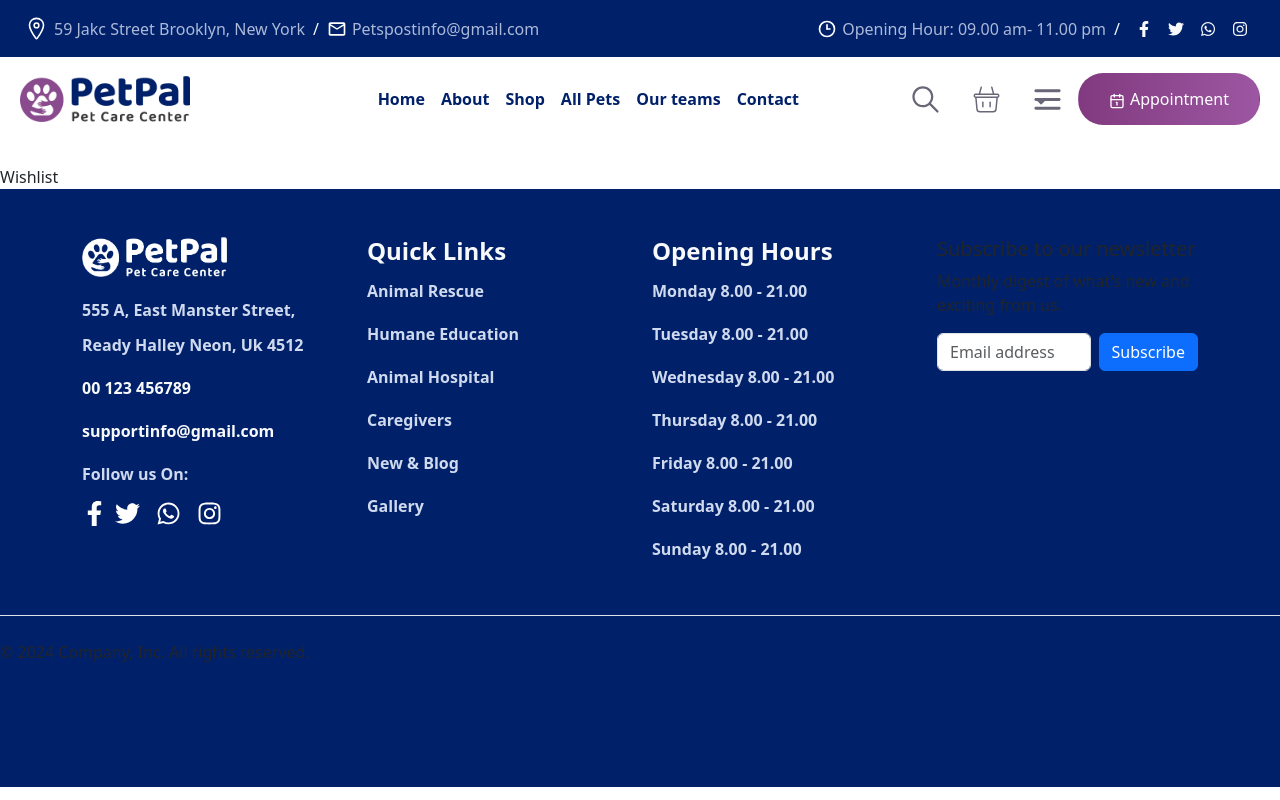
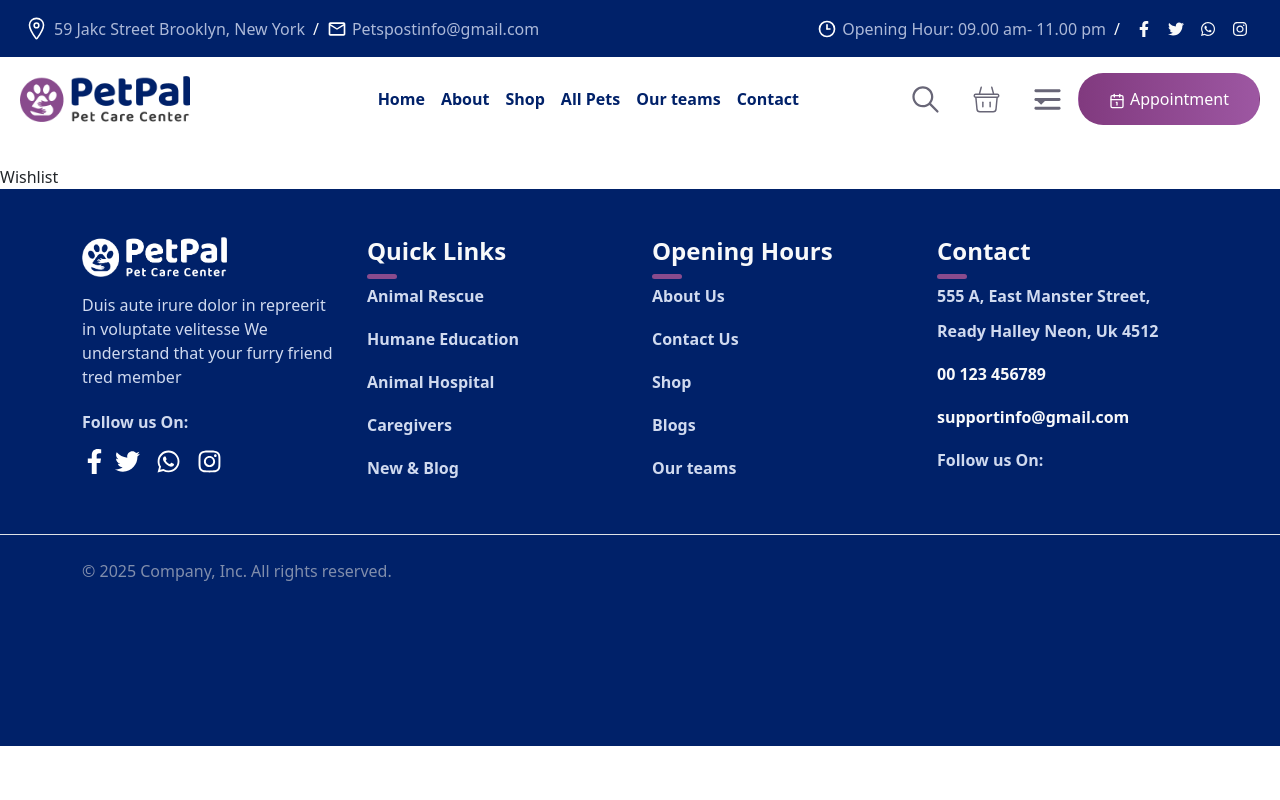
Before and after one commit to gahramanova/Petpal, a React (Vite) app: page /wishlist in a window 1280 px wide. Built offline with nearby package versions, Linux system fonts and the light colour scheme.

Commit message:
Added style changes on Footer pages

```diff
--- a/src/App.tsx
+++ b/src/App.tsx
@@ -13,7 +13,6 @@ import Register from './pages/Register'
 import Cart from './pages/Cart'
 import Wishlist from './pages/Wishlist'
 import Blog from './pages/Blog'
-import Gallery from './pages/Gallery'
 
 const App = () => {
   return (
@@ -32,7 +31,6 @@ const App = () => {
         <Route path='/blog' element={<Blog/>}></Route>
         <Route path='/cart' element={<Cart/>}></Route>
         <Route path='/wishlist' element={<Wishlist/>}></Route>
-        <Route path='/gallery' element={<Gallery/>}></Route>
 
       </Routes>
       <Footer/>
--- a/src/assets/sass/_footer.scss
+++ b/src/assets/sass/_footer.scss
@@ -14,4 +14,14 @@ footer {
         width: 25px;
         height: 25px;
     }
+    .empty {
+        width: 30px;
+        height: 5px;
+        background-color: #894B8D;
+        border-radius: 5px;
+    }
+    .rights {
+        color: #808EAC;
+    }
+
 }
--- a/src/layout/Footer.tsx
+++ b/src/layout/Footer.tsx
@@ -12,9 +12,9 @@ const Footer = () => {
             <div className="col-12 col-sm-6 col-md-3 mb-3">
               <img src={petpalLogo} style={{ width: "145px", height: "40px" }} className='mb-3' />
               <ul className="nav flex-column">
-                <li className="nav-item mb-2"><a href="#" className="nav-link p-0 footerColor">555 A, East Manster Street, Ready Halley Neon, Uk 4512</a></li>
-                <li className="nav-item mb-2"><a href="tel: 00 123 456789" className="nav-link p-0 text-light fw-bold">00 123 456789</a></li>
-                <li className="nav-item mb-2"><a href="mailto: supportinfo@gmail.com" className="nav-link p-0 text-light fw-bold">supportinfo@gmail.com</a></li>
+                <div className='content'>
+                  <p className='footerColor'>Duis aute irure dolor in repreerit in voluptate velitesse We understand that your furry friend tred member</p>
+                </div>
                 <li className="nav-item mb-2"><a href="#" className="nav-link p-0 footerColor">Follow us On:</a></li>
                 <div><FaFacebookF className='icons' />
                 <FaTwitter className='mx-2 icons' />
@@ -24,49 +24,52 @@ const Footer = () => {
               </ul>
             </div>
             <div className="col-12 col-sm-6 col-md-3 mb-3">
-              <h4 className='text-light fw-bold'>Quick Links</h4>
+              <h4 className='text-light fw-bold title'>Quick Links</h4>
+            <div className='empty'></div>
               <ul className="nav flex-column">
                 <li className="nav-item mb-2"><Link to="/allpets" className="nav-link p-0 footerColor">Animal Rescue</Link></li>
                 <li className="nav-item mb-2"><Link to="/contact" className="nav-link p-0 footerColor">Humane Education</Link></li>
                 <li className="nav-item mb-2"><Link to="/allpets" className="nav-link p-0 footerColor">Animal Hospital</Link></li>
                 <li className="nav-item mb-2"><Link to="/contact" className="nav-link p-0 footerColor">Caregivers</Link></li>
                 <li className="nav-item mb-2"><Link to="/blog" className="nav-link p-0 footerColor">New & Blog</Link></li>
-                <li className="nav-item mb-2"><Link to="/gallery" className="nav-link p-0 footerColor">Gallery</Link></li>
               </ul>
             </div>
             <div className="col-12 col-sm-6 col-md-3 mb-3">
-              <h4 className='text-light fw-bold'>Opening Hours</h4>
+              <h4 className='text-light fw-bold title'>Opening Hours</h4>
+            <div className='empty'></div>
               <ul className="nav flex-column">
-                <li className="nav-item mb-2"><a href="#" className="nav-link p-0 footerColor">Monday 8.00 - 21.00</a></li>
-                <li className="nav-item mb-2"><a href="#" className="nav-link p-0 footerColor">Tuesday  8.00 - 21.00</a></li>
-                <li className="nav-item mb-2"><a href="#" className="nav-link p-0 footerColor">Wednesday  8.00 - 21.00</a></li>
-                <li className="nav-item mb-2"><a href="#" className="nav-link p-0 footerColor">Thursday  8.00 - 21.00</a></li>
-                <li className="nav-item mb-2"><a href="#" className="nav-link p-0 footerColor">Friday 8.00 - 21.00</a></li>
-                <li className="nav-item mb-2"><a href="#" className="nav-link p-0 footerColor">Saturday  8.00 - 21.00</a></li>
-                <li className="nav-item mb-2"><a href="#" className="nav-link p-0 footerColor">Sunday 8.00 - 21.00</a></li>
+                <li className="nav-item mb-2"><Link to='/about' className="nav-link p-0 footerColor">About Us</Link></li>
+                <li className="nav-item mb-2"><Link to='/contact' className="nav-link p-0 footerColor">Contact Us</Link></li>
+                <li className="nav-item mb-2"><Link to='/shop' className="nav-link p-0 footerColor">Shop</Link></li>
+                <li className="nav-item mb-2"><Link to='/blog' className="nav-link p-0 footerColor">Blogs</Link></li>
+                <li className="nav-item mb-2"><Link to='/about' className="nav-link p-0 footerColor">Our teams</Link></li>
+
 
               </ul>
             </div>
             <div className="col-12 col-sm-6 col-md-3 mb-3">
-              <form>
-                <h5>Subscribe to our newsletter</h5>
-                <p>Monthly digest of what's new and exciting from us.</p>
-                <div className="d-flex flex-column flex-sm-row w-100 gap-2">
-                  <label htmlFor="newsletter1" className="visually-hidden">Email address</label>
-                  <input id="newsletter1" type="text" className="form-control" placeholder="Email address" fdprocessedid="tqr8sj" />
-                  <button className="btn btn-primary" type="button" fdprocessedid="jaamek">Subscribe</button>
-                </div>
-              </form>
+            <h4 className='text-light fw-bold title'>Contact</h4>
+            <div className='empty'></div>
+            <ul className="nav flex-column">
+                <li className="nav-item mb-2"><a href="#" className="nav-link p-0 footerColor">555 A, East Manster Street, Ready Halley Neon, Uk 4512</a></li>
+                <li className="nav-item mb-2"><a href="tel: 00 123 456789" className="nav-link p-0 text-light fw-bold">00 123 456789</a></li>
+                <li className="nav-item mb-2"><a href="mailto: supportinfo@gmail.com" className="nav-link p-0 text-light fw-bold">supportinfo@gmail.com</a></li>
+                <li className="nav-item mb-2"><a href="#" className="nav-link p-0 footerColor">Follow us On:</a></li>
+
+
+              </ul>
             </div>
           </div>
         </div>
         <div className="d-flex flex-column flex-sm-row justify-content-between py-4 my-4 border-top">
-          <p>© 2024 Company, Inc. All rights reserved.</p>
+        <div className='container'>
+        <p className='rights'>© {new Date().getFullYear()} Company, Inc. All rights reserved.</p>
           <ul className="list-unstyled d-flex">
             <li className="ms-3"><a className="link-body-emphasis" href="#"><svg className="bi" width={24} height={24}><use xlinkHref="#twitter" /></svg></a></li>
             <li className="ms-3"><a className="link-body-emphasis" href="#"><svg className="bi" width={24} height={24}><use xlinkHref="#instagram" /></svg></a></li>
             <li className="ms-3"><a className="link-body-emphasis" href="#"><svg className="bi" width={24} height={24}><use xlinkHref="#facebook" /></svg></a></li>
           </ul>
+        </div>
         </div>
       </footer>
 
--- a/src/pages/Gallery.tsx
+++ /dev/null
@@ -1,9 +0,0 @@
-import React from 'react'
-
-const Gallery = () => {
-  return (
-    <div>Gallery</div>
-  )
-}
-
-export default Gallery
```
